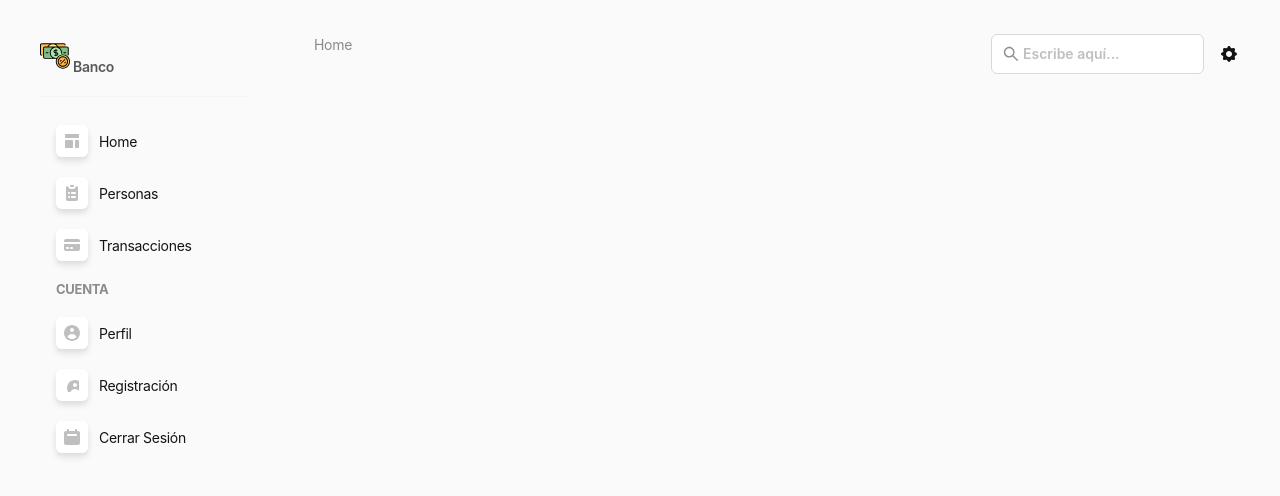
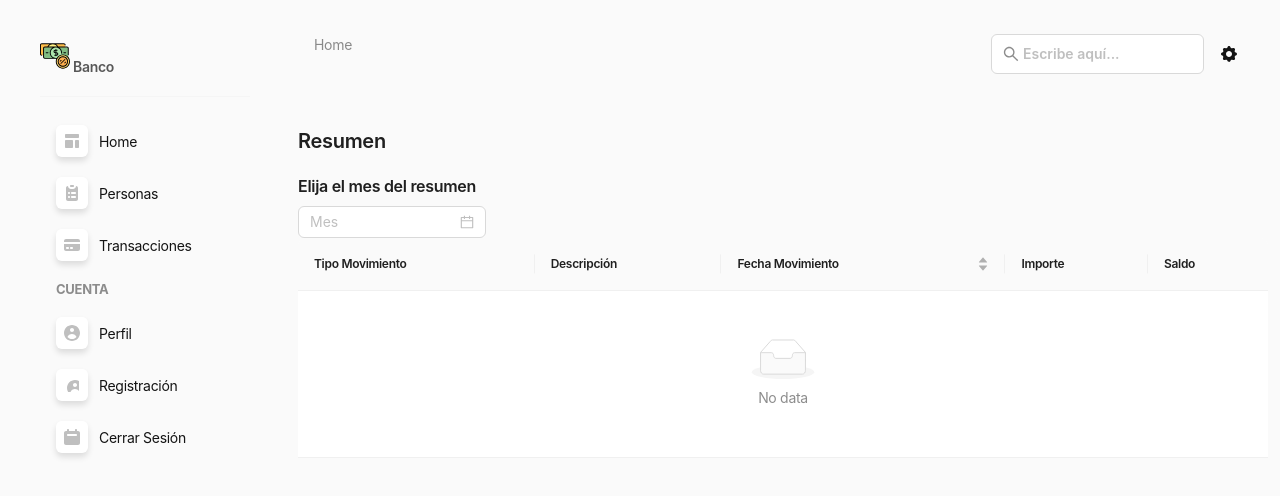
Before and after one commit to andypar/banco-front, a React (Create React App) app: page /extract/1 in a window 1280 px wide. Shown: the top 496 px of the page. Built offline with nearby package versions, Linux system fonts and the light colour scheme; what lscache would draw is missing.

Commit message:
Extract development

```diff
--- a/src/modules/Extract.js
+++ b/src/modules/Extract.js
@@ -1,4 +1,141 @@
+import { useState, useEffect } from "react";
+import { useParams } from "react-router-dom";
+import movementService from "../services/movements";
+import { DatePicker, Statistic, Typography, Col, Table } from "antd";
+import dayjs from "dayjs";
 
-function Extract() {}
+const { Title } = Typography;
+
+function Extract() {
+  const { id } = useParams();
+  const [dataTable, setDataTable] = useState([]);
+  const [extractInfo, setExtractInfo] = useState([]);
+  const [amountInfo, setAmountInfo] = useState([]);
+
+  const columns = [
+    {
+      title: "Tipo Movimiento",
+      dataIndex: "description",
+      key: "description",
+    },
+    {
+      title: "Descripción",
+      dataIndex: "descriptionMovement",
+      key: "descriptionMovement",
+    },
+    {
+      title: "Fecha Movimiento",
+      dataIndex: "createdAt",
+      key: "createdAt",
+      sorter: (a, b) => {
+        return (
+          dayjs(a.createdAt, "DD-MM-YYYY").unix() -
+          dayjs(b.createdAt, "DD-MM-YYYY").unix()
+        );
+      },
+    },
+    {
+      title: "Importe",
+      dataIndex: "balance",
+      key: "balance",
+      render(text, record) {
+        return {
+          props: {
+            style: {
+              color: record.description === "extracción" ? "red" : "green",
+            },
+          },
+          children: <div>${text}</div>,
+        };
+      },
+    },
+    {
+      title: "Saldo",
+      dataIndex: "totalBalance",
+      key: "totalBalance",
+      render(text, record) {
+        return {
+          children: <div>${text}</div>,
+        };
+      },
+    },
+  ];
+
+  const onChange = async (date, dateString) => {
+    console.log(date, dateString);
+
+    const dateFrom = dayjs(dayjs(date, "MM-YYYY").startOf("month")).format(
+      "YYYY-MM-DD"
+    );
+    const dateTo = dayjs(dayjs(date, "MM-YYYY").endOf("month")).format(
+      "YYYY-MM-DD"
+    );
+
+    try {
+      const extractInfo = await movementService.getProductMovementsDates(
+        id,
+        dateFrom,
+        dateTo
+      );
+      setExtractInfo(extractInfo);
+      console.log("extractInfo: ", extractInfo);
+    } catch (err) {
+      console.log("There was an error retrieving product ", id);
+      console.log(err);
+    }
+
+    try {
+      const amountInfo = await movementService.getProductAmountsDates(
+        id,
+        dateFrom,
+        dateTo
+      );
+      setAmountInfo(amountInfo);
+      console.log("amountInfo: ", amountInfo);
+    } catch (err) {
+      console.log("There was an error retrieving product amounts", id);
+      console.log(err);
+    }
+  };
+
+  useEffect(() => {
+    setDataTable(
+      extractInfo?.map((movements, i) => ({
+        descriptionMovement: movements.descriptionMovement,
+        description: movements.type?.description,
+        createdAt: dayjs(movements.createdAt).format("DD-MM-YYYY"),
+        balance: movements.balance,
+        totalBalance: movements.totalBalance,
+        _id: movements._id,
+      }))
+    );
+  }, [extractInfo]);
+
+  return (
+    <>
+      <Title level={4}>Resumen</Title>
+      <Title level={5}>Elija el mes del resumen</Title>
+      <DatePicker picker="month" onChange={onChange} placeholder="Mes" />
+
+      {amountInfo?.map((movements, i) => (
+        <Col span={8} className="gutter-row">
+          <Statistic key={movements._id} value={movements.count} style={{ width: 300 }}></Statistic>
+        </Col>
+      ))}
+
+      <Table
+        locale={{
+          triggerAsc: "Fecha Ascendente",
+          triggerDesc: "Fecha Descendente",
+          cancelSort: "Cancelar",
+        }}
+        dataSource={dataTable}
+        columns={columns}
+        pagination={{ pageSize: 25 }}
+        rowKey="_id"
+      />
+    </>
+  );
+}
 
 export default Extract;
--- a/src/services/movements.js
+++ b/src/services/movements.js
@@ -9,5 +9,8 @@ movementService.deleteMovementById = (id) => api.delete(`/movement/${id}`);
 movementService.createExtractionMovement = (id, payload) => api.post(`/movement/extraction/${id}`, { ...payload });
 movementService.createDepositMovement = (id, payload) => api.post(`/movement/deposit/${id}`, { ...payload });
 movementService.getTodayProductExtractionAmount = (id) => api.get(`/movement/dailyextraction/${id}`)
+movementService.getProductMovementsDates = (id, dateTo, dateFrom) => api.get(`/movement/dates/${id}/${dateTo}/${dateFrom}`)
+movementService.getProductAmountsDates = (id, dateTo, dateFrom) => api.get(`/movement/datesamounts/${id}/${dateTo}/${dateFrom}`)
+
 
 export default movementService;
```
